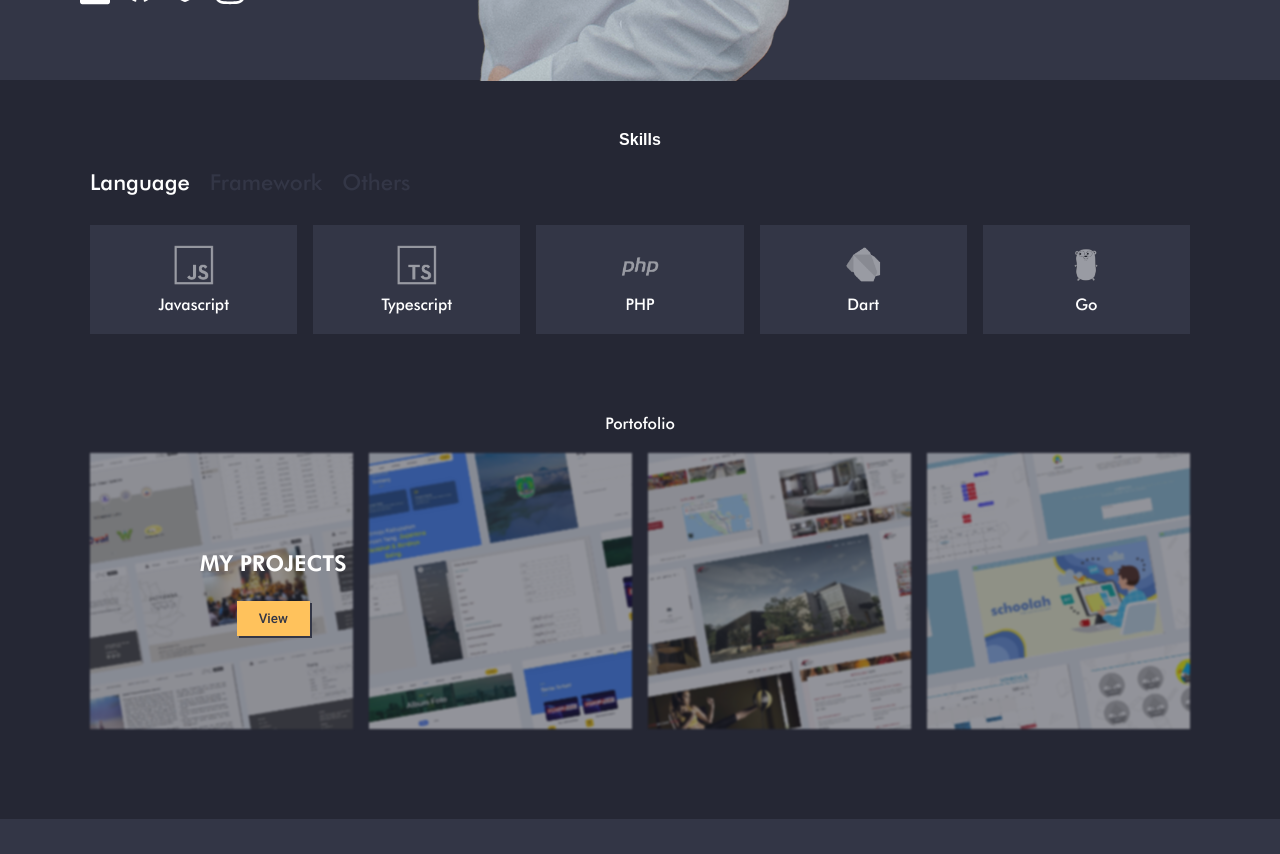
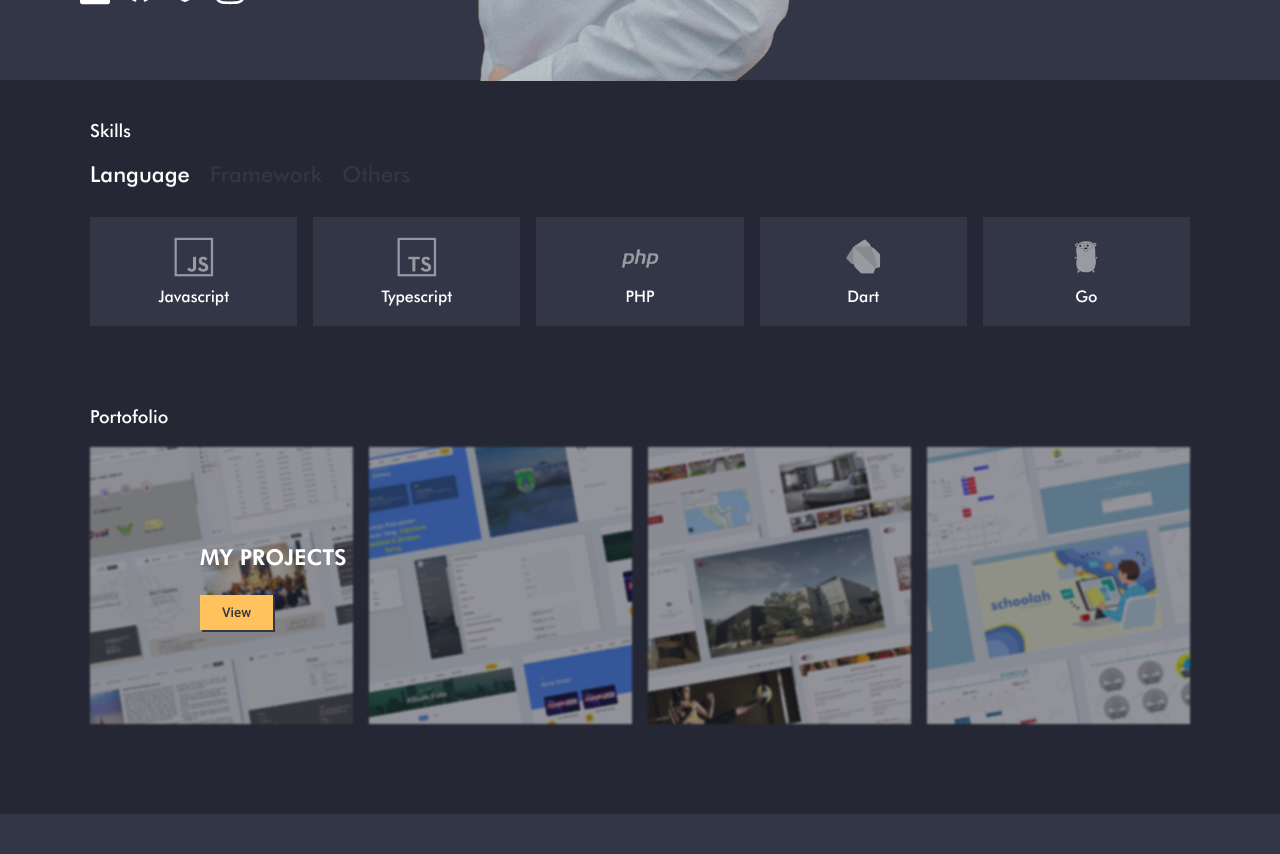
Before and after one commit to hansengotama/hansengotama, a Vue app: page / in a window 1280 px wide. Shown: the part 720-1574 px from the top of the page. Built offline with nearby package versions, Linux system fonts and the light colour scheme.

Commit message:
fix style, redirection and animation

```diff
--- a/src/components/about-me/index.vue
+++ b/src/components/about-me/index.vue
@@ -113,6 +113,7 @@ $containerPadding: 40px;
                 text-transform: uppercase;
                 font-weight: 500;
                 letter-spacing: 5px;
+                text-align: left;
             }
 
             .line {
@@ -156,11 +157,13 @@ $containerPadding: 40px;
                 font-family: "Futura", serif;
                 font-size: 40px;
                 padding: 30px 0;
+                text-align: left;
             }
 
             .description {
                 font-family: "Roboto", serif;
                 line-height: 24px;
+                text-align: left;
             }
 
             .description-point {
--- a/src/components/portofolio/index.vue
+++ b/src/components/portofolio/index.vue
@@ -15,12 +15,10 @@
                         <div class="title">
                             My Projects
                         </div>
-                        <div class="description">
-                            The portfolio have been made by the mid year of 2018. I enjoy making helpful application for
-                            people.
-                        </div>
                         <div class="button">
-                            <router-link :to="{}">
+                            <router-link :to="{
+                                name: 'Project'
+                            }">
                                 <button>View</button>
                             </router-link>
                         </div>
@@ -68,13 +66,16 @@ export default defineComponent({
         padding: 40px 80px;
 
         .portofolio-title {
-            font-family: "Futura", serif;
+            text-align: left;
+            font-family: "Futura", sans-serif;
             color: $white;
-            margin-bottom: 20px;
+            margin: 0 10px 20px;
+            font-size: 18px;
+            font-weight: 400;
         }
 
         .portofolio-container {
-            margin: 0px 10px;
+            margin: 0 10px;
 
             .images {
                 display: grid;
@@ -115,6 +116,7 @@ export default defineComponent({
                     }
 
                     .button {
+                        text-align: left;
                         margin-top: 25px;
 
                         button {
--- a/src/components/skill/index.vue
+++ b/src/components/skill/index.vue
@@ -65,10 +65,12 @@ export default defineComponent({
         padding: 40px 80px;
 
         .title {
+            text-align: left;
             font-family: "Futura", sans-serif;
             color: $white;
-      margin-bottom: 20px;
-      font-size: 16px;
+            margin: 0 10px 20px;
+            font-size: 18px;
+            font-weight: 400;
         }
 
         .skill-types {
--- a/src/router/index.ts
+++ b/src/router/index.ts
@@ -60,7 +60,6 @@ const router = createRouter({
         }
 
         return {
-            behavior: 'smooth',
             top: 0,
         };
     },
--- a/src/views/experience/index.vue
+++ b/src/views/experience/index.vue
@@ -105,6 +105,7 @@ hr {
 }
 
 #experience {
+    text-align: left;
     @include text-cannot-edit;
     padding: 20px 20px 70px;
     background: $darkNavy;
--- a/src/views/project/index.vue
+++ b/src/views/project/index.vue
@@ -45,6 +45,8 @@ export default defineComponent({
     font-family: "Roboto", serif;
 
     .title {
+        margin: 0 10px;
+        text-align: left;
         font-family: "Futura", sans-serif;
         color: $white;
         font-size: 16px;
@@ -73,6 +75,7 @@ export default defineComponent({
 
             .text-container {
                 padding: 15px;
+                text-align: left;
 
                 .title {
                     margin-bottom: 10px;
```
Lines whose indentation alone changed are shown as unchanged.
